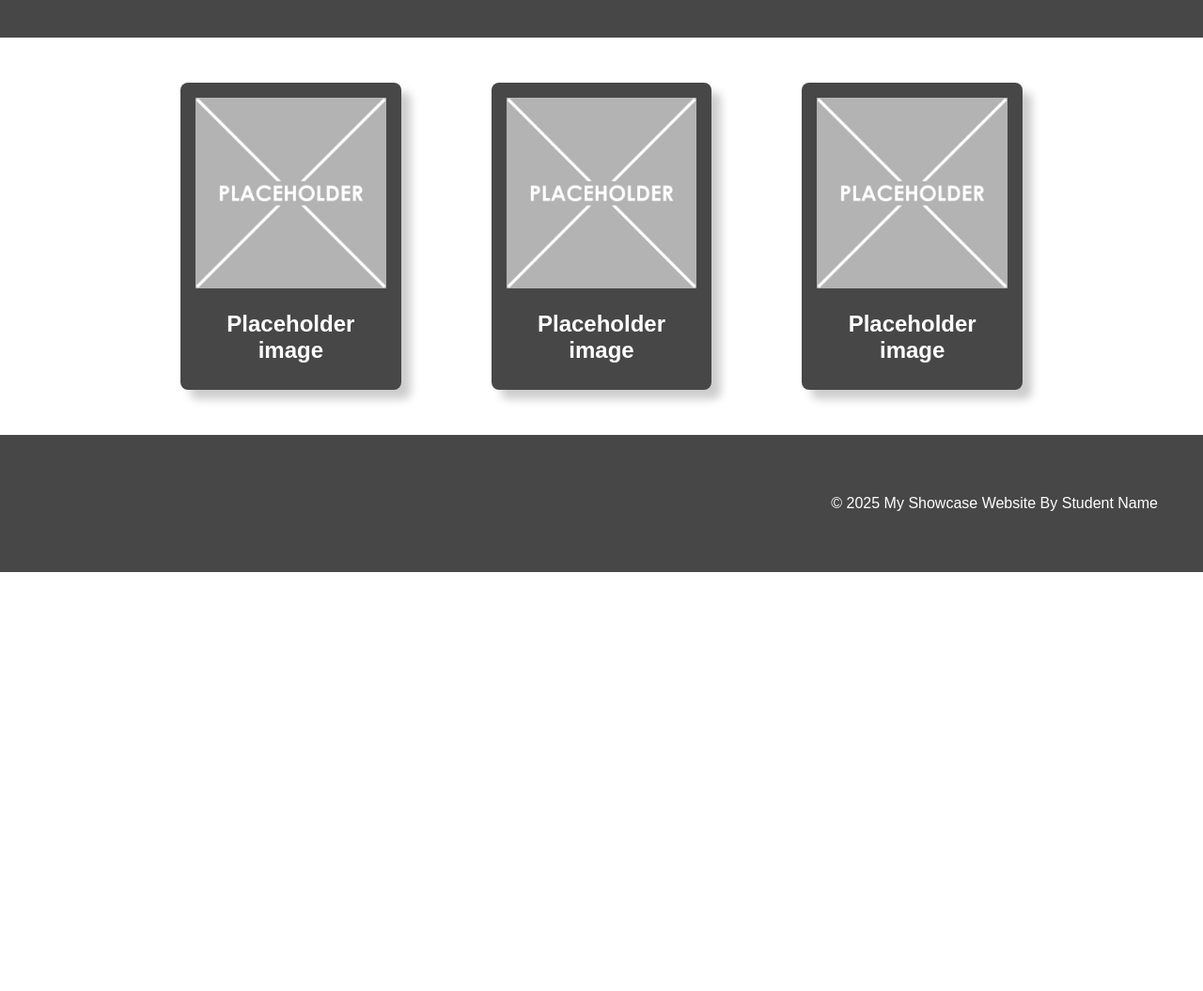
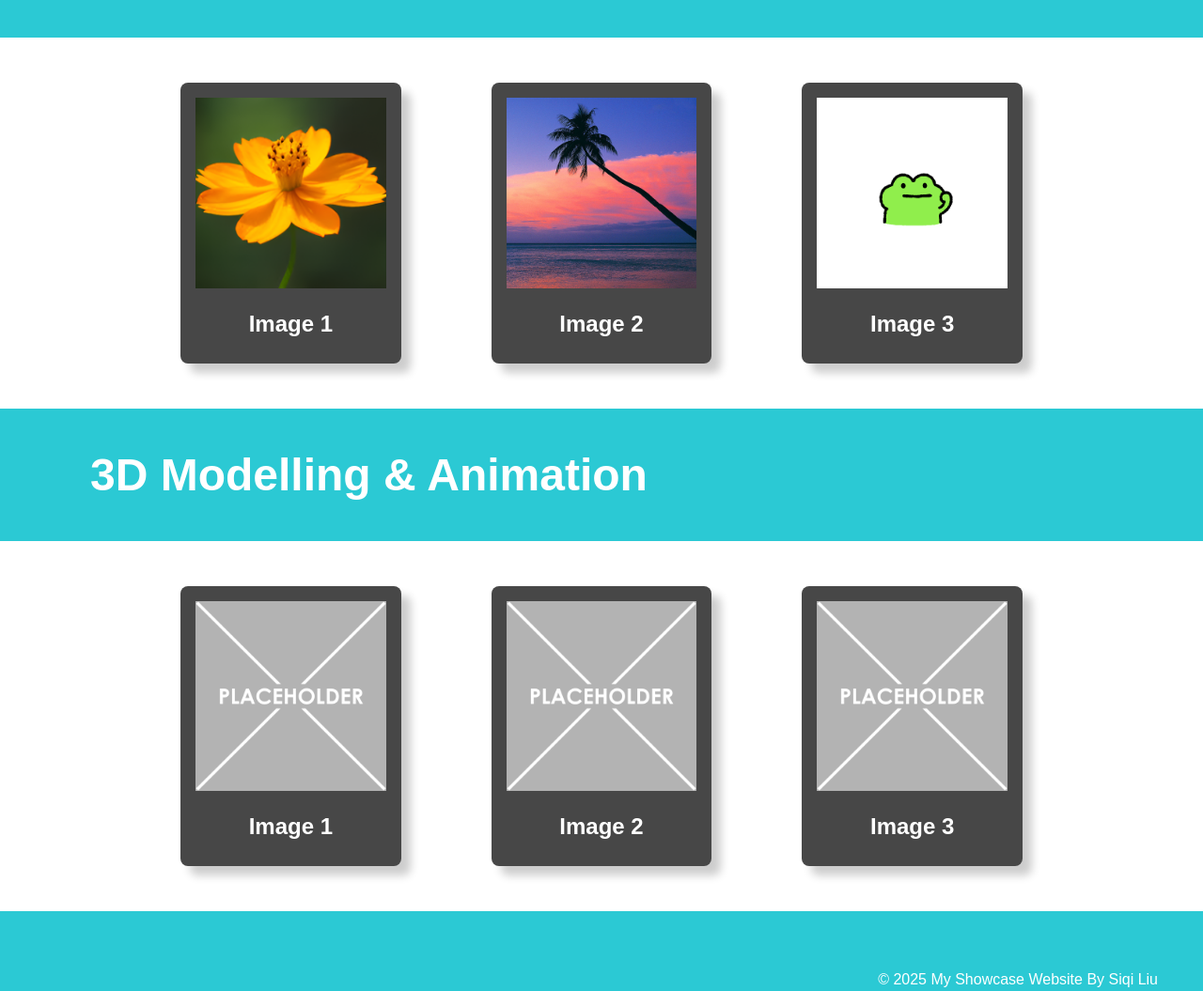
Before and after one commit to 24194bhs/My-Year-10-Website, a plain HTML site: page index.html in a window 1280 px wide. Shown: the part 301-1356 px from the top of the page at 94% size. Before the commit the page ends 910 px from the top, so only its background shows below. Drawn offline with Linux system fonts and the light colour scheme.

Commit message:
Added section two

```diff
--- a/index.html
+++ b/index.html
@@ -26,28 +26,51 @@
         <div class="topic-content">
             <!-- one "card" which includes an image with a text below it -->
             <div class="topic-card">
-                <img src="images/placeholder-1024x1024.png" alt="change this too!">
-                <h2 class="topic-card-text">Placeholder image</h2>
+                <img src="images/Yellow Flower.jpg" alt="change this too!">
+                <h2 class="topic-card-text">Image 1</h2>
             </div>
             <div class="topic-card">
-                <img src="images/placeholder-1024x1024.png" alt="change this too!">
-                <h2 class="topic-card-text">Placeholder image</h2>
+                <img src="images/Pink Sunset.jpg" alt="change this too!">
+                <h2 class="topic-card-text">Image 2</h2>
             </div>
             <div class="topic-card">
-                <img src="images/placeholder-1024x1024.png" alt="change this too!">
-                <h2 class="topic-card-text">Placeholder image</h2>
+                <img src="images/Doodle Frog.gif" alt="change this too!">
+                <h2 class="topic-card-text">Image 3</h2>
             </div>
         </div>
     </section>
 <!-- End of topic one------------------------------------------------------------------------------------------ -->
 
 <!-- Copy and paste the section from above to make your next section -->
-
+    <!-- The Second Topic Section -->
+    <section class="topic">
+        <!-- the topic title a big bar with text in it -->
+        <div class="topic-title">
+            <h1>3D Modelling & Animation</h1>
+        </div>
+        <!-- now a three column grid of images -->
+        <div class="topic-content">
+            <!-- one "card" which includes an image with a text below it -->
+            <div class="topic-card">
+                <img src="images/placeholder-1024x1024.png" alt="change this too!">
+                <h2 class="topic-card-text">Image 1</h2>
+            </div>
+            <div class="topic-card">
+                <img src="images/placeholder-1024x1024.png" alt="change this too!">
+                <h2 class="topic-card-text">Image 2</h2>
+            </div>
+            <div class="topic-card">
+                <img src="images/placeholder-1024x1024.png" alt="change this too!">
+                <h2 class="topic-card-text">Image 3</h2>
+            </div>
+        </div>
+    </section>
+<!-- End of topic two------------------------------------------------------------------------------------------ -->
 
 
     <!-- A Simple Website Footer ------------------------------------------------------------------------------ -->
     <footer class="footer">
-        <p>&copy; 2025 My Showcase Website By Student Name</p>
+        <p>&copy; 2025 My Showcase Website By Siqi Liu</p>
     </footer>
 
 <!-- The end of the whole page- no more content after this! -->
--- a/style.css
+++ b/style.css
@@ -39,7 +39,7 @@ img {
     color: white;
     font-size: 2em;
     padding: 0.1em 3em;
-    background-color: rgb(71, 71, 71);
+    background-color: rgb(43, 201, 212);
 }
 
 /* Three column grid with a nice big gap */
@@ -73,7 +73,7 @@ img {
 
 /* Styling for a footer section to take a bit of spcae at the bottom of the page */
 .footer{
-    background-color: rgb(71, 71, 71);
+    background-color: rgb(43, 201, 212);
     color: white;
     text-align: right;
     padding: 3em 3em;
```
Also changed, not shown: images/Doodle Frog.gif (added), images/Pink Sunset.jpg (added), images/Yellow Flower.jpg (added).
